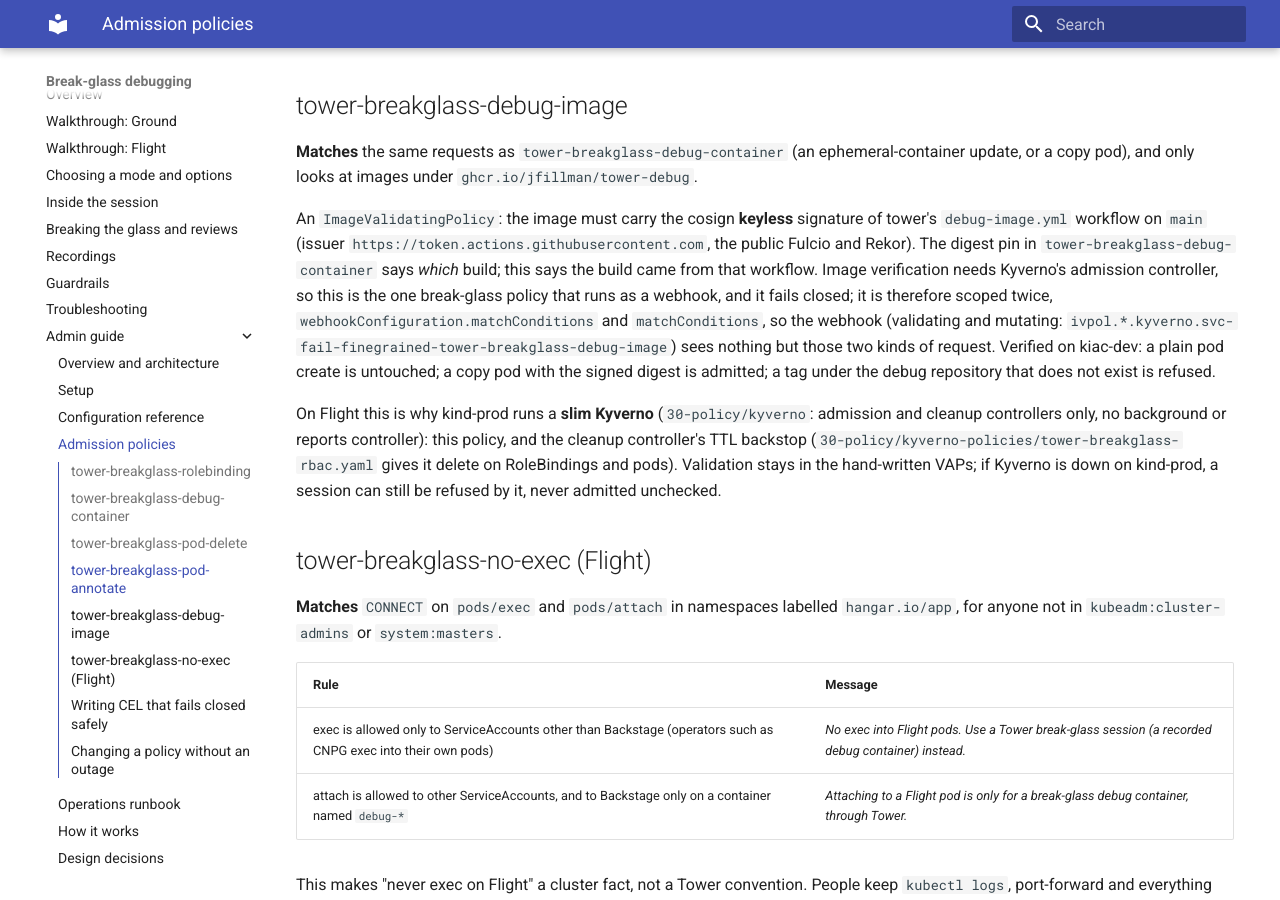
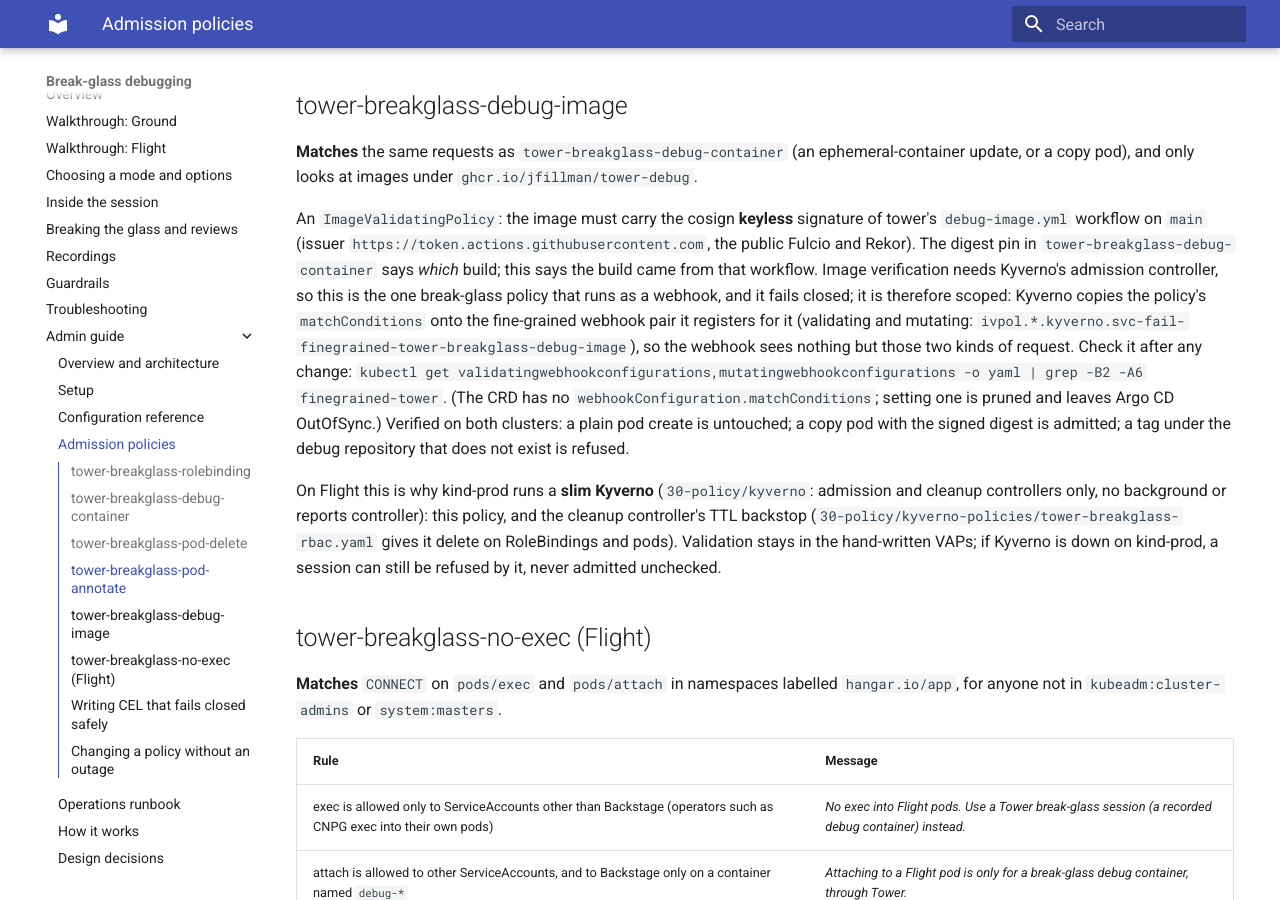
Before and after one commit to jfillman/tower, an MkDocs documentation site: the page built from docs/break-glass/admin/policies.md, in a window 1280 px wide and 900 px high, scrolled down 2783 px. Built offline with MkDocs 1.6.1 and Material for MkDocs 9.7.7, drawn with Linux system fonts in a browser that asks for light colours.

Commit message:
docs(break-glass): the debug-image policy's webhook scope comes from matchConditions, not webhookConfiguration
Co-Authored-By: Claude Fable 5.1 <noreply@anthropic.com>

```diff
--- a/docs/break-glass/admin/policies.md
+++ b/docs/break-glass/admin/policies.md
@@ -103,10 +103,13 @@ An `ImageValidatingPolicy`: the image must carry the cosign **keyless** signatur
 on `main` (issuer `https://token.actions.githubusercontent.com`, the public Fulcio and Rekor). The digest pin in
 `tower-breakglass-debug-container` says *which* build; this says the build came from that workflow. Image verification
 needs Kyverno's admission controller, so this is the one break-glass policy that runs as a webhook, and it fails
-closed; it is therefore scoped twice, `webhookConfiguration.matchConditions` and `matchConditions`, so the webhook
-(validating and mutating: `ivpol.*.kyverno.svc-fail-finegrained-tower-breakglass-debug-image`) sees nothing but those
-two kinds of request. Verified on kiac-dev: a plain pod create is untouched; a copy pod with the signed digest is
-admitted; a tag under the debug repository that does not exist is refused.
+closed; it is therefore scoped: Kyverno copies the policy's `matchConditions` onto the fine-grained webhook pair it
+registers for it (validating and mutating: `ivpol.*.kyverno.svc-fail-finegrained-tower-breakglass-debug-image`), so
+the webhook sees nothing but those two kinds of request. Check it after any change:
+`kubectl get validatingwebhookconfigurations,mutatingwebhookconfigurations -o yaml | grep -B2 -A6 finegrained-tower`.
+(The CRD has no `webhookConfiguration.matchConditions`; setting one is pruned and leaves Argo CD OutOfSync.)
+Verified on both clusters: a plain pod create is untouched; a copy pod with the signed digest is admitted; a tag under
+the debug repository that does not exist is refused.
 
 On Flight this is why kind-prod runs a **slim Kyverno** (`30-policy/kyverno`: admission and cleanup controllers only,
 no background or reports controller): this policy, and the cleanup controller's TTL backstop
```
